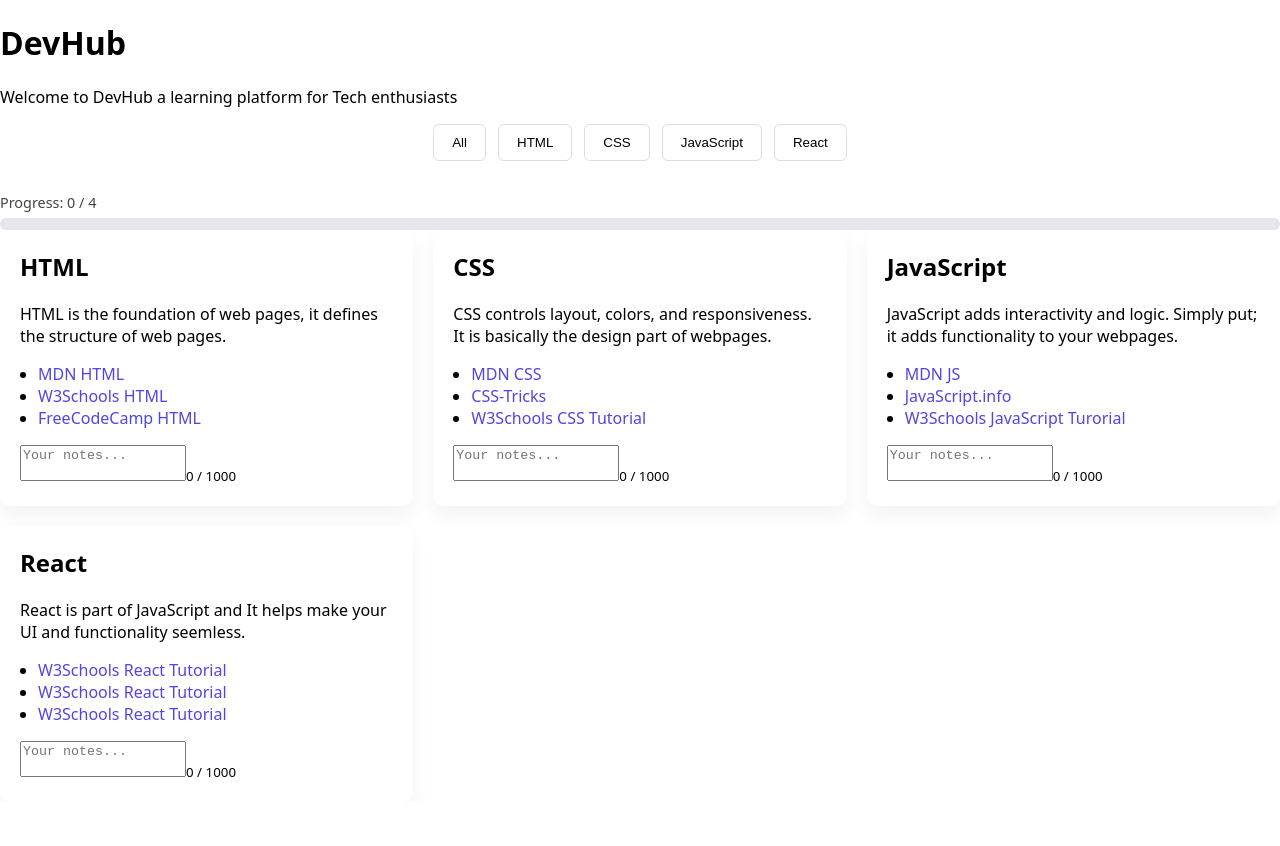
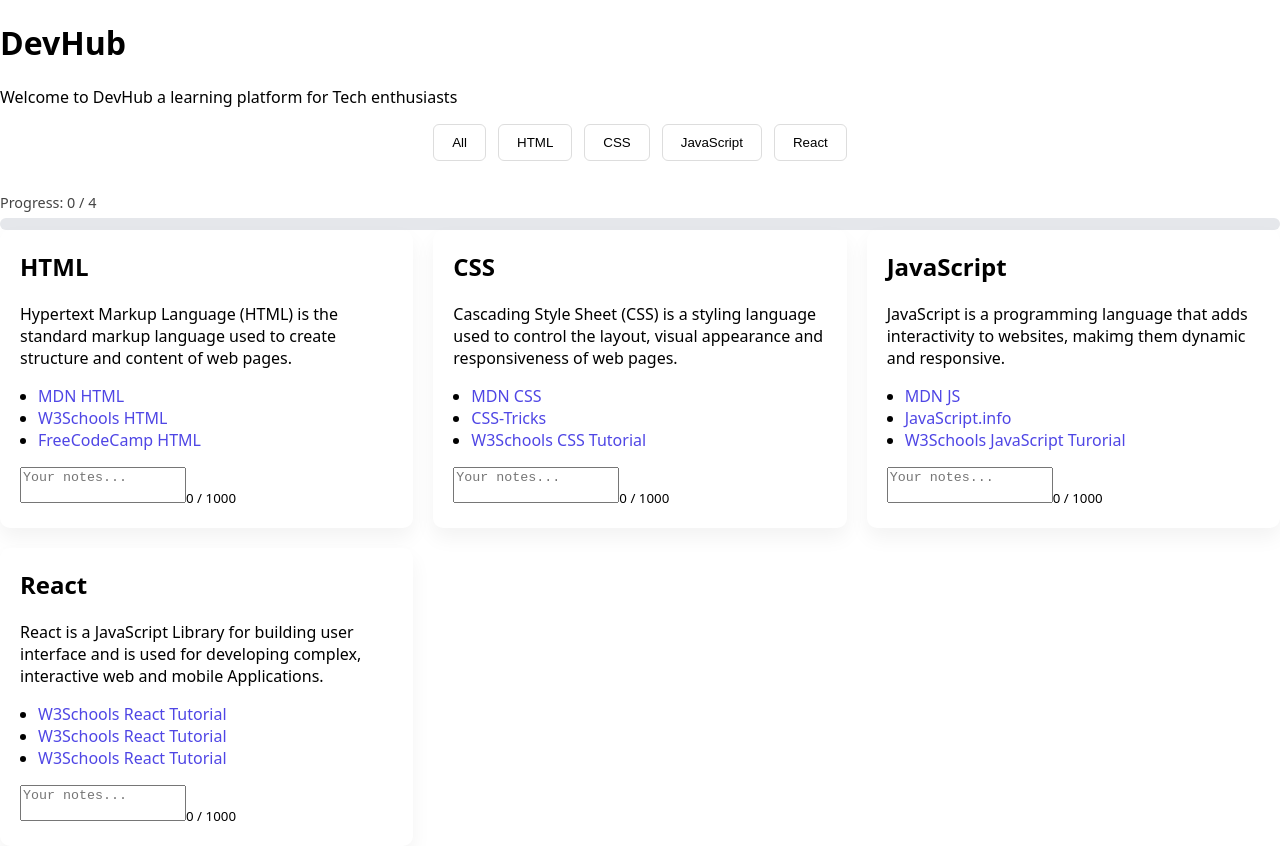
Before and after one commit to GabieRise/Devhub2.O, a React (Vite) app: page / in a window 1280 px wide. Before the commit the page ends 802 px from the top, so only its background shows below. Built offline with nearby package versions, Linux system fonts and the light colour scheme.

Commit message:
distinct description

```diff
--- a/src/data/resources.js
+++ b/src/data/resources.js
@@ -3,7 +3,7 @@ const resourcesData = [
     id: "html",
     title: "HTML",
     category: "html",
-    description: "HTML is the foundation of web pages, it defines the structure of web pages.",
+    description: "Hypertext Markup Language (HTML) is the standard markup language used to create structure and content of web pages.",
     links: [
       { name: "MDN HTML", url: "https://developer.mozilla.org/en-US/docs/Web/HTML" },
       { name: "W3Schools HTML", url: "https://www.w3schools.com/html/" },
@@ -14,7 +14,7 @@ const resourcesData = [
     id: "css",
     title: "CSS",
     category: "css",
-    description: "CSS controls layout, colors, and responsiveness. It is basically the design part of webpages.",
+    description: "Cascading Style Sheet (CSS) is a styling language used to control the layout, visual appearance and responsiveness of web pages.",
     links: [
       { name: "MDN CSS", url: "https://developer.mozilla.org/en-US/docs/Web/CSS" },
       { name: "CSS-Tricks", url: "https://css-tricks.com/" },
@@ -25,7 +25,7 @@ const resourcesData = [
     id: "javascript",
     title: "JavaScript",
     category: "javascript",
-    description: "JavaScript adds interactivity and logic. Simply put; it adds functionality to your webpages.",
+    description: "JavaScript is a programming language that adds interactivity to websites, makimg them dynamic and responsive.",
     links: [
       { name: "MDN JS", url: "https://developer.mozilla.org/en-US/docs/Web/JavaScript" },
       { name: "JavaScript.info", url: "https://javascript.info/" },
@@ -36,7 +36,7 @@ const resourcesData = [
     id: "React",
     title: "React",
     category: "React",
-    description: "React is part of JavaScript and It helps make your UI and functionality seemless.",
+    description: "React is a JavaScript Library for building user interface and is used for developing complex, interactive web and mobile Applications.",
     links: [
       {name: "W3Schools React Tutorial", url: "https://w3schools.com/react/"},
       {name: "W3Schools React Tutorial", url: "https://w3schools.com/react/"},
```
